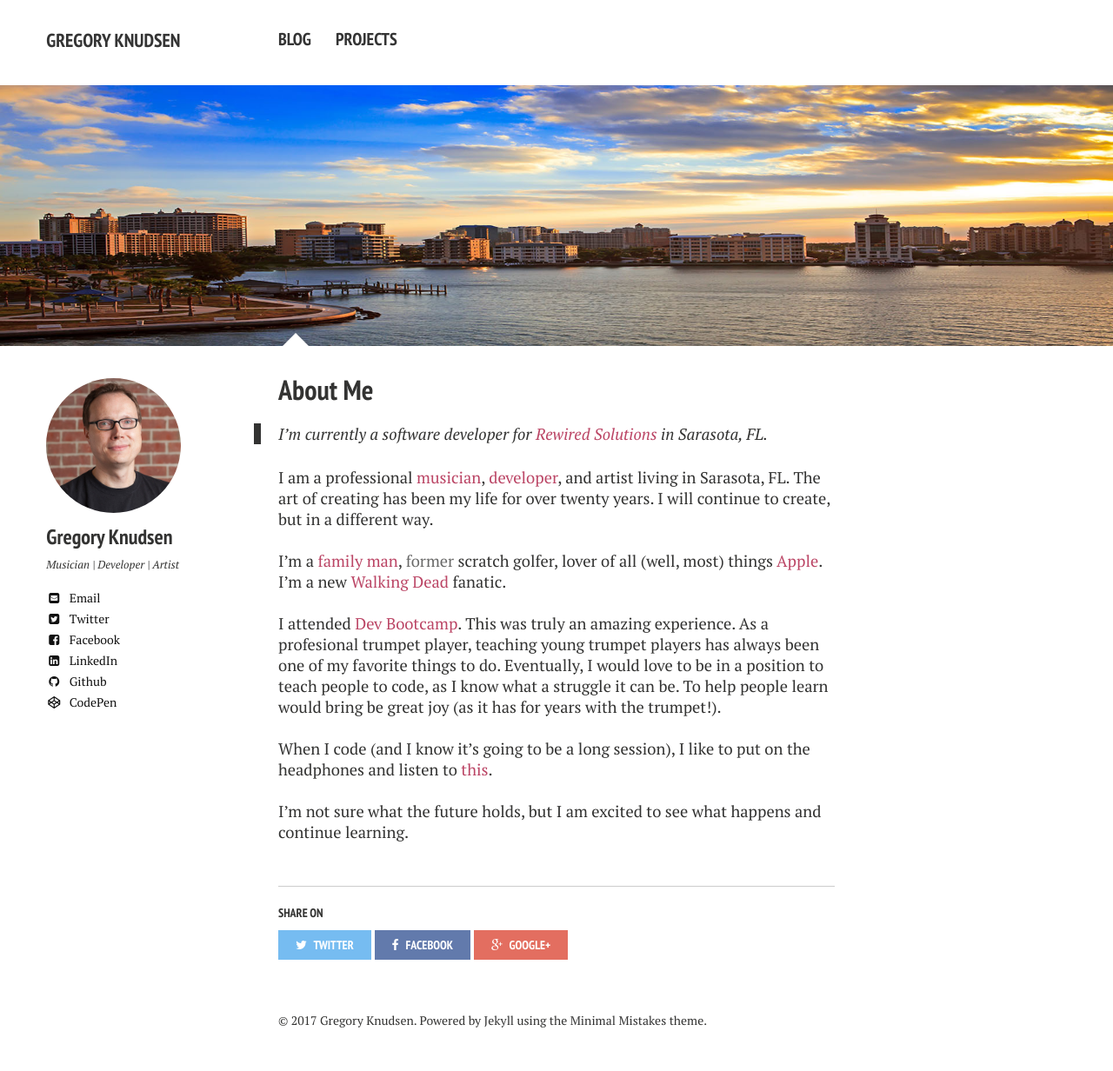
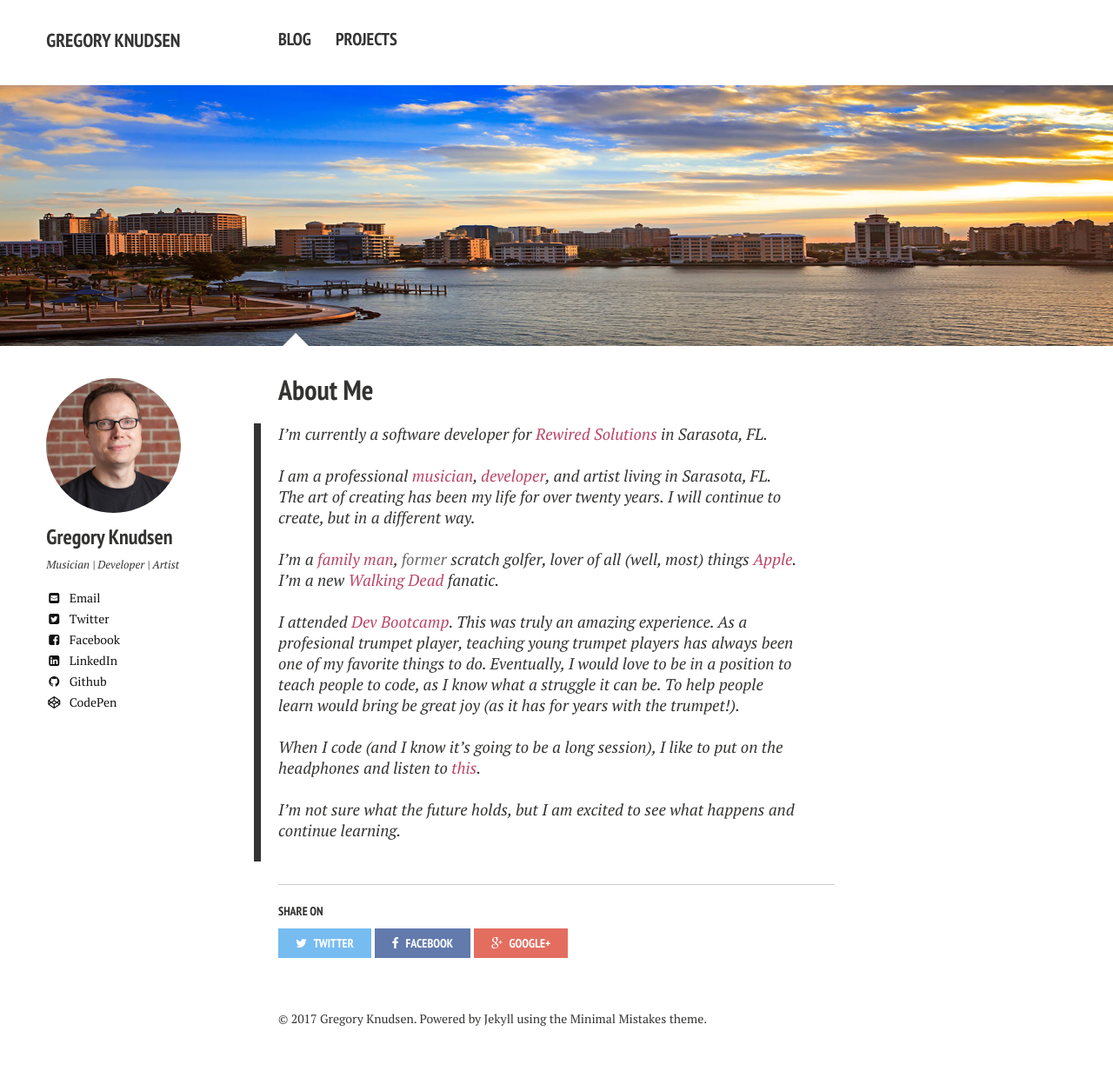
Before and after one commit to gregknudsen/gregknudsen.github.io, a Jekyll site: the page built from about/index.md, in a window 1280 px wide. Shown: the whole page at 87% size. Built offline with Jekyll 4.4.1, drawn with Linux system fonts in a browser that asks for light colours; nearby versions of some CDN libraries.

Commit message:
minor change

```diff
--- a/about/index.md
+++ b/about/index.md
@@ -8,8 +8,7 @@
   feature: sarasotaSkyline.jpg
 ---
 
-> I'm currently a software developer for [Rewired Solutions](https://www.rewired.solutions) in Sarasota, FL.
-
+> I'm currently a software developer for [Rewired Solutions](https://www.rewired.solutions) in Sarasota, FL.<br><br>
 I am a professional [musician](http://www.sarasotaorchestra.org/our-musicians/trumpet/greg-knudsen?referer=trombinoscope){:target="_blank"}, [developer](http://www.github.com/gregknudsen){:target="_blank"}, and artist living in Sarasota, FL. The art of creating has been my life for over twenty years. I will continue to create, but in a different way.<br><br>
 I'm a [family man](http://imgur.com/V0moQQZ){:target="_blank"}, <span id="former">former</span> scratch golfer, lover of all (well, most) things [Apple](http://www.apple.com){:target="_blank"}. I'm a new [Walking Dead](http://www.amc.com/shows/the-walking-dead) fanatic.<br><br>
 I attended [Dev Bootcamp](http://devbootcamp.com/locations/new-york/){:target="_blank"}. This was truly an amazing experience. As a profesional trumpet player, teaching young trumpet players has always been one of my favorite things to do. Eventually, I would love to be in a position to teach people to code, as I know what a struggle it can be. To help people learn would bring be great joy (as it has for years with the trumpet!).<br><br>
```
